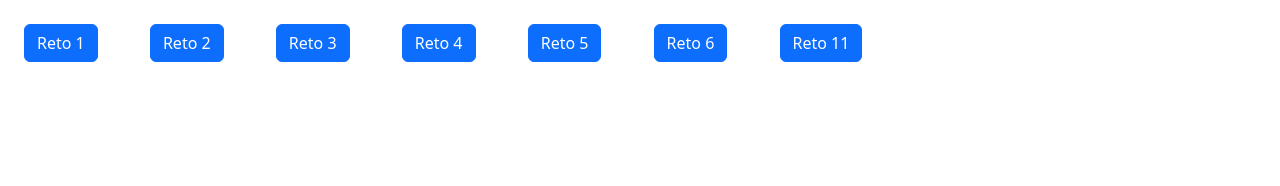
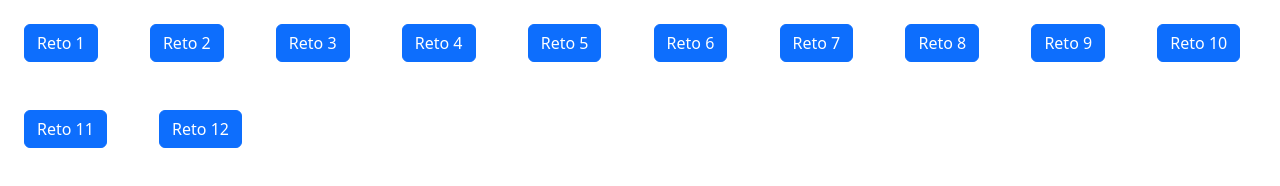
Before and after one commit to Ainamoreno/Retos-JS, a plain HTML site: page index.html in a window 1280 px wide. Drawn offline with nearby package versions, Linux system fonts and the light colour scheme.

Commit message:
Añado link al index de cada reto

```diff
--- a/index.html
+++ b/index.html
@@ -22,7 +22,11 @@
     <a class="btn btn-primary m-4" href="./reto-4/index.html" role="button">Reto 4</a>
     <a class="btn btn-primary m-4" href="./reto-5/index.html" role="button">Reto 5</a>
     <a class="btn btn-primary m-4" href="./reto-6/index.html" role="button">Reto 6</a>
+    <a class="btn btn-primary m-4" href="./reto-7/index.html" role="button">Reto 7</a>
+    <a class="btn btn-primary m-4" href="./reto-8/index.html" role="button">Reto 8</a>
+    <a class="btn btn-primary m-4" href="./reto-9/index.html" role="button">Reto 9</a>
+    <a class="btn btn-primary m-4" href="./reto-10/index.html" role="button">Reto 10</a>
     <a class="btn btn-primary m-4" href="./reto-11/index.html" role="button">Reto 11</a>
+    <a class="btn btn-primary m-4" href="./reto-12/index.html" role="button">Reto 12</a>
 </body>
-
 </html>
```
